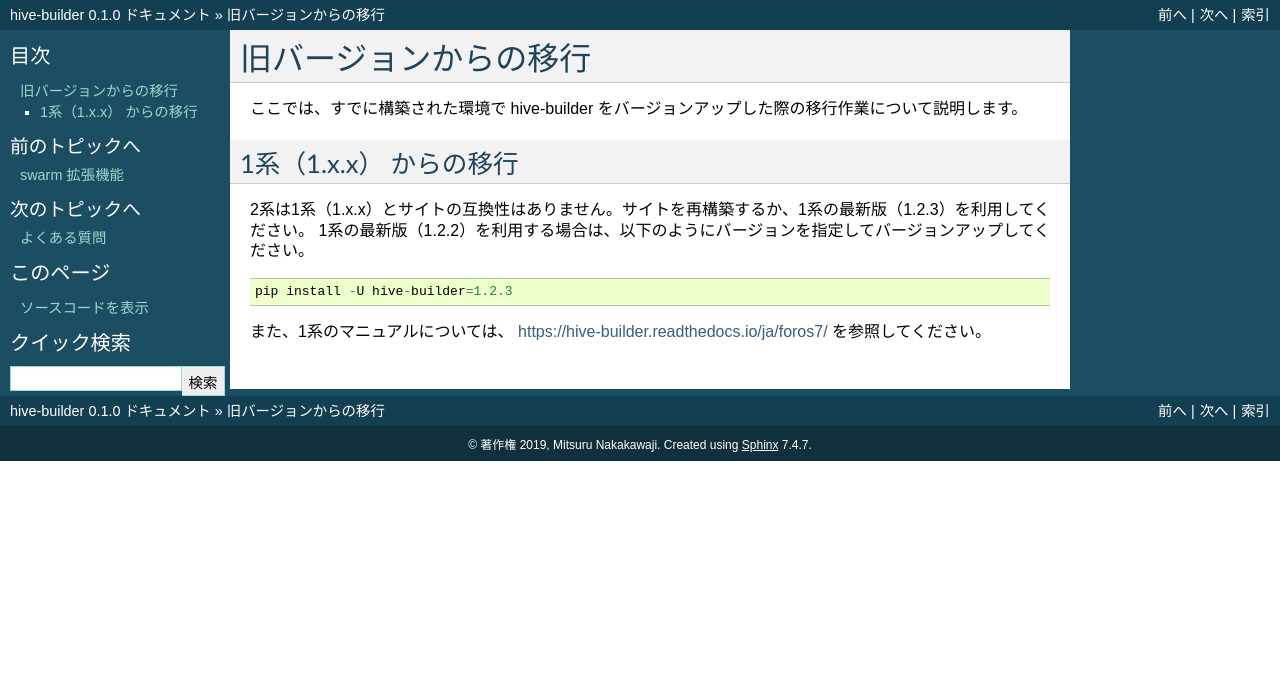
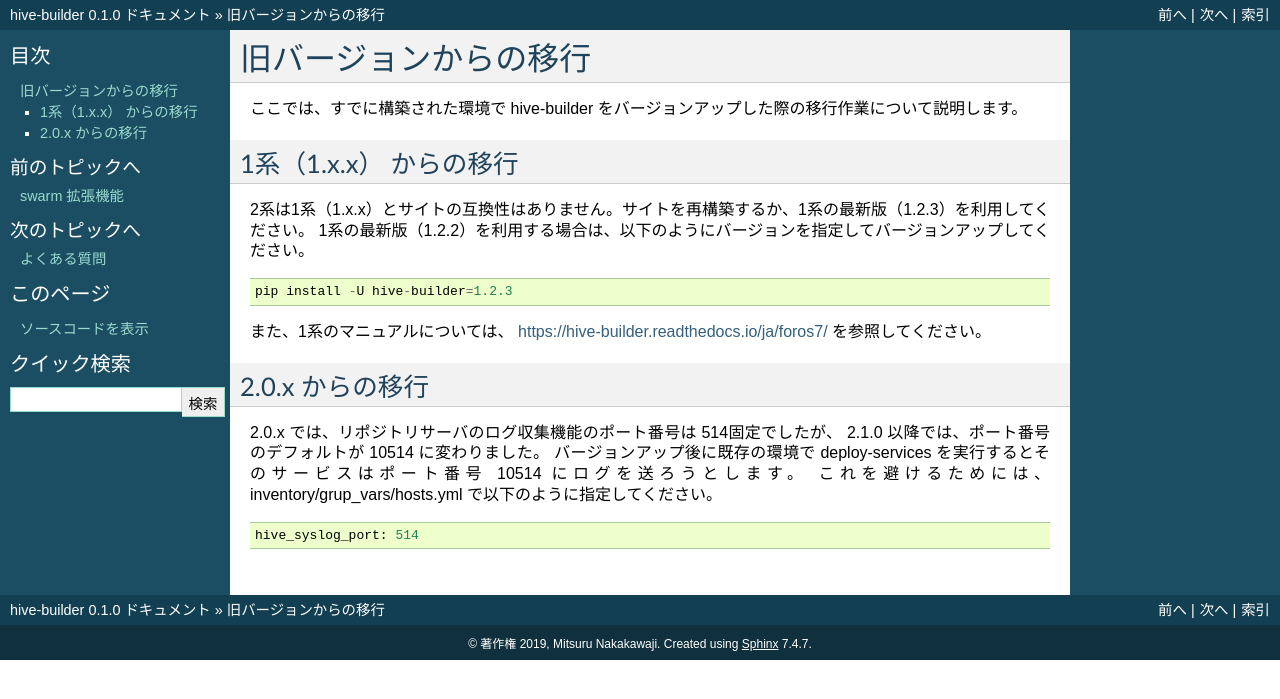
Before and after one commit to procube-open/hive-builder, a Sphinx documentation site: the page built from docs/migration.rst, in a window 1280 px wide. Shown: the top 699 px of the page. Built offline with Sphinx 7.4.7, drawn with Linux system fonts in a browser that asks for light colours; pages that are not in the unit, such as notebooks, are missing from menus.

Commit message:
Change port number for rsyslog of ripository server. Fix problem with container logs appearing in /var/log/messages on repository server.

```diff
--- a/docs/develop.rst
+++ b/docs/develop.rst
@@ -405,6 +405,12 @@
 
 コマンドでリポジトリサーバにログインし /var/log/services/サービス名 のファイルを参照してください。
 
+スタンドアロン型サービスのログ収集
+^^^^^^^^^^^^^^^^^^^^^^^^^^^^^^^^^^
+スタンドアロン型サービスではサービス自身のログは initプロセス（=systemd）の出力となり、何も出力されません。
+スタンドアロン型サービスのログをリポジトリサーバに収集する場合は、image のビルド時にビルトイン role の
+hive-syslog を指定してください。
+
 外部リポジトリへのログイン
 ------------------------------
 
--- a/docs/migration.rst
+++ b/docs/migration.rst
@@ -15,3 +15,13 @@
 また、1系のマニュアルについては、
 https://hive-builder.readthedocs.io/ja/foros7/
 を参照してください。
+
+2.0.x からの移行
+===============================
+2.0.x では、リポジトリサーバのログ収集機能のポート番号は 514固定でしたが、 2.1.0 以降では、ポート番号のデフォルトが 10514 に変わりました。
+バージョンアップ後に既存の環境で deploy-services を実行するとそのサービスはポート番号 10514 にログを送ろうとします。
+これを避けるためには、 inventory/grup_vars/hosts.yml で以下のように指定してください。
+
+::
+
+  hive_syslog_port: 514
```
Also changed, not shown: 7 other files.
